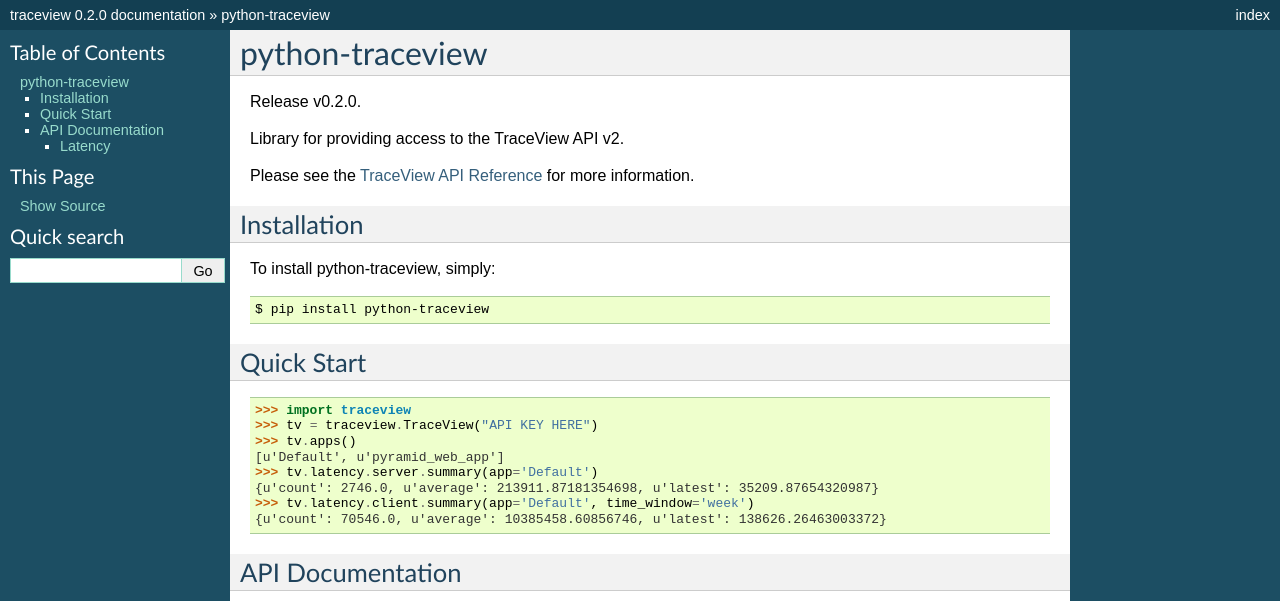
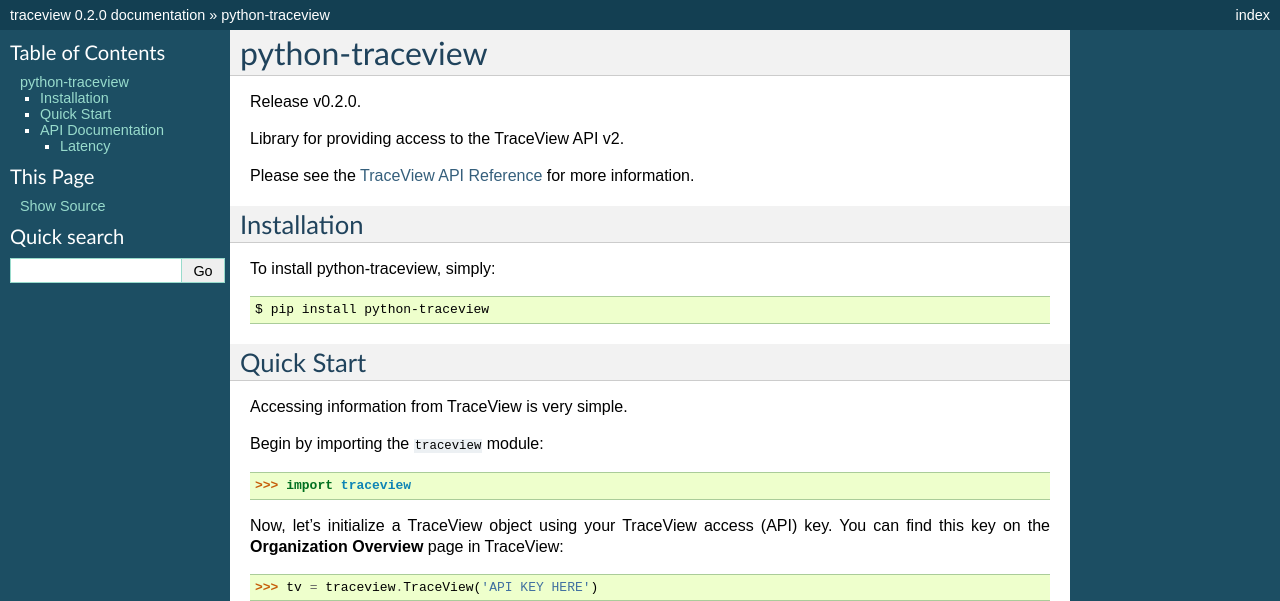
Before and after one commit to danriti/python-traceview, a Sphinx documentation site: the page built from docs/index.rst, in a window 1280 px wide. Shown: the top 601 px of the page. Built offline with Sphinx 7.4.7, drawn with Linux system fonts in a browser that asks for light colours; some of the changed text lies outside the part shown; grey boxes are pictures that could not be loaded.

Commit message:
Update quick start #3

```diff
--- a/docs/index.rst
+++ b/docs/index.rst
@@ -24,16 +24,34 @@
 Quick Start
 -----------
 
-.. code-block:: python
+Accessing information from TraceView is very simple.
+
+Begin by importing the ``traceview`` module::
 
     >>> import traceview
-    >>> tv = traceview.TraceView("API KEY HERE")
+
+Now, let's initialize a TraceView object using your TraceView access (API) key.
+You can find this key on the **Organization Overview** page in TraceView::
+
+    >>> tv = traceview.TraceView('API KEY HERE')
+
+Now, we have a :py:class:`TraceView <traceview.TraceView>` object called ``tv``.
+We can get all the information we need from this object.
+
+For example, let's get all available applications setup within your TraceView
+account::
+
     >>> tv.apps()
     [u'Default', u'pyramid_web_app']
-    >>> tv.latency.server.summary(app='Default')
+
+Nice, right? We can also get a server side latency summary for the ``Default``
+application::
+
+    >>> tv.server.latency_summary(app='Default')
     {u'count': 2746.0, u'average': 213911.87181354698, u'latest': 35209.87654320987}
-    >>> tv.latency.client.summary(app='Default', time_window='week')
-    {u'count': 70546.0, u'average': 10385458.60856746, u'latest': 138626.26463003372}
+
+That’s all well and good, but it’s also only the start of what information you
+can get from TraceView.
 
 API Documentation
 -----------------
```
